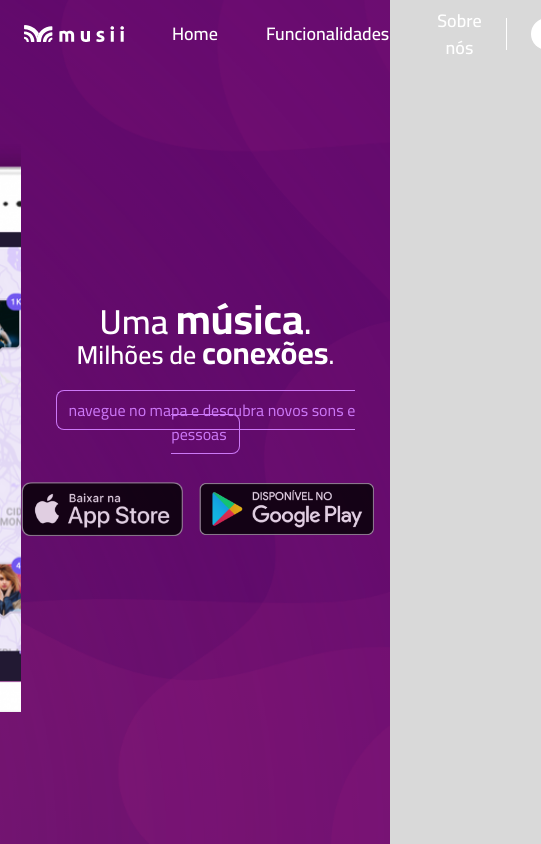
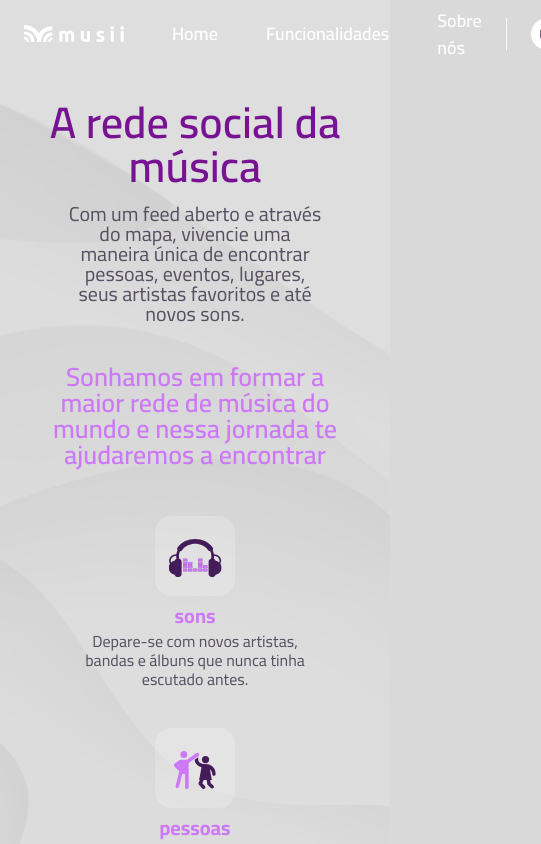
Before and after one commit to bambokianr/musii-site, a React (Create React App) app in the folder front-site/: page / in a window 390 px wide. Shown: the top 844 px of the page, 541 px wide, since content can reach past the window. Built offline with nearby package versions, Linux system fonts and the light colour scheme.

Commit message:
Responsive section2

```diff
--- a/front-site/src/App.js
+++ b/front-site/src/App.js
@@ -12,12 +12,12 @@
   return (
     <>
       <Header />
-      <Section1 />
+      {/* <Section1 /> */}
       <Section2 />
-      <Section3 />
-      <Section4 />
-      <Section5 />
-      <Footer />
+      {/* <Section3 /> */}
+      {/* <Section4 /> */}
+      {/* <Section5 /> */}
+      {/* <Footer /> */}
       <GlobalStyle />
     </>
   );
--- a/front-site/src/sections/Section2/styles.js
+++ b/front-site/src/sections/Section2/styles.js
@@ -18,6 +18,7 @@
   flex-direction: column;
   align-items: center;
   justify-content: space-between;
+  text-align: center;
 `;
 
 export const FirstPhrase = styled.span`
@@ -38,19 +39,27 @@
 `;
 
 export const ThirdPhrase = styled.span`
-  /* width: 70%; */
-  /* text-align: center; */
   color: #cc78f7;
   line-height: 1em;
   font-weight: 600;
   font-size: 2.6rem;
   margin: 24px 0 12px;
+
+  @media screen and (max-width: 1280px) {
+    width: 80%;
+  }
 `;
 
 export const CategoriesContainer = styled.div`
   width: 60%;
   display: flex;
   align-items: center;
+
+  @media screen and (max-width: 1060px) {
+    display: flex;
+    flex-direction: column;
+    margin-top: 24px;
+  }
 `;
 
 export const CategoriesBox = styled.div`
@@ -80,7 +89,6 @@
     width: 80px;
     height: 80px;
     border-radius: 20%;
-    /* border-radius: 50%; */
     background: rgb(255, 255, 255, 0.2);
   }
 
@@ -94,6 +102,38 @@
     display: block;
     top: 76px;
     opacity: 1;
+  }
+
+  @media screen and (max-width: 1060px) {
+    cursor: default;
+    display: flex;
+    justify-content: center;
+    margin-bottom: 32px;
+
+    & > h3 {
+      display: none;
+    }
+
+    div:nth-child(1) {
+      top: 12px;
+      left: calc(50% - 40px);
+      width: 80px;
+      height: 80px;
+      border-radius: 20%;
+      background: rgb(255, 255, 255, 0.2);
+    }
+
+    div:nth-child(1) span img {
+      color: #4d1d69;
+      height: 38px;
+      margin-top: 10px;
+    }
+
+    div:nth-child(3) {
+      display: block;
+      top: 76px;
+      opacity: 1;
+    }
   }
 `;
 
@@ -149,4 +189,10 @@
     padding: 0;
     color: #565060;
   }
+
+  @media screen and (max-width: 1060px) {
+    p {
+      width: 255px;
+    }
+  }
 `;
--- a/front-site/src/styles/global.js
+++ b/front-site/src/styles/global.js
@@ -45,15 +45,15 @@
 
   /* Tablets and larger smartphones */
   @media screen and (max-width: 768px) {
-    html {
+    /* html {
       text-align: center;
-    }
+    } */
   }
 
   /* Smaller smartphones */
   @media screen and (max-width: 480px) {
-    html {
+    /* html {
       font-size: 45%;
-    }
+    } */
   }
 `;
```
